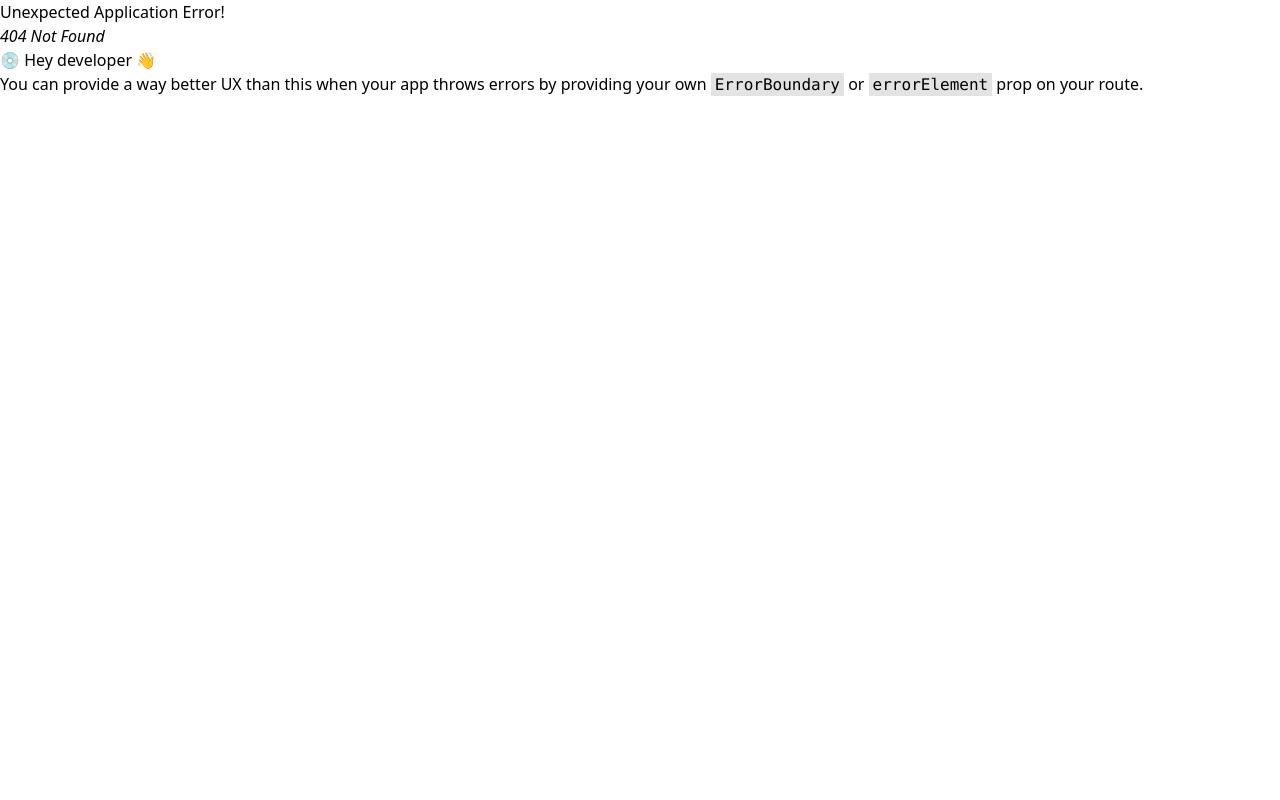
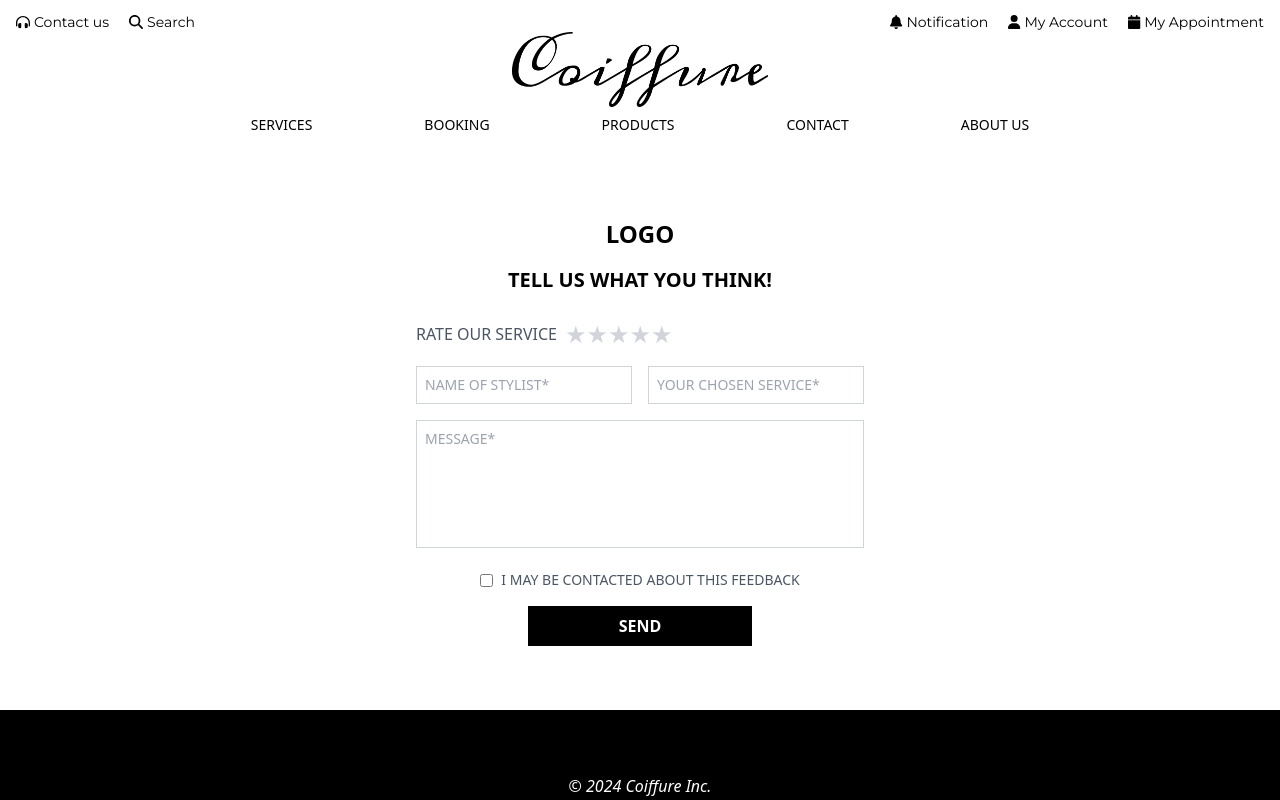
Before and after one commit to nguyenmse181820/HairSalon_FRONT, a React (Vite) app: page /feedback in a window 1280 px wide. Before the commit this address had no page. Shown: the top 800 px of the page. Built offline with nearby package versions, Linux system fonts and the light colour scheme.

Commit message:
feedbakpage

```diff
--- a/src/main.jsx
+++ b/src/main.jsx
@@ -7,6 +7,7 @@ import AccountPage from "./pages/AccountPage.jsx";
 import AboutUs from "./pages/AboutUsPage.jsx";
 import ContactPage from "./pages/ContactPage.jsx";
 import ProfilePage from "./pages/ProfilePage.jsx";
+import FeedbackPage from "./pages/FeedbackPage.jsx";
 import CustomerAppointment from './pages/CustomerAppointment.jsx';
 import StylistFrame from "./pages/frame/StylistFrame.jsx";
 import StylistPage from "./pages/stylistpage/StylistPage.jsx";
@@ -45,6 +46,7 @@ const App = () => {
         { path: "about-us", element: <AboutUs /> },
         { path: "contact", element: <ContactPage /> },
         { path: 'appointment', element: <CustomerAppointment /> },
+        { path: 'feedback', element: <FeedbackPage /> },
       ],
     },
     {
--- /dev/null
+++ b/src/pages/FeedbackPage.jsx
@@ -0,0 +1,74 @@
+import React, { useState } from 'react';
+
+export default function FeedbackPage() {
+    const [rating, setRating] = useState(0);
+    const [stylistName, setStylistName] = useState('');
+    const [service, setService] = useState('');
+    const [message, setMessage] = useState('');
+    const [contactPermission, setContactPermission] = useState(false);
+
+    return (
+        <div className="flex flex-col items-center justify-start pt-6 pb-16 bg-white-4">
+            <div className="w-full max-w-md bg-white mt-[-8]">
+                <h1 className="text-center text-2xl font-bold mb-4">LOGO</h1>
+                <h2 className="text-center text-xl font-semibold mb-6">TELL US WHAT YOU THINK!</h2>
+
+                <div className="flex items-center justify-start mb-4">
+                    <span className="mr-2 text-gray-600 font-light">RATE OUR SERVICE</span>
+                    <div className="flex">
+                        {[1, 2, 3, 4, 5].map((star) => (
+                            <button
+                                key={star}
+                                onClick={() => setRating(star)}
+                                className={`text-2xl ${star <= rating ? 'text-black' : 'text-gray-300'}`}
+                            >
+                                ★
+                            </button>
+                        ))}
+                    </div>
+                </div>
+
+                <div className="flex space-x-4 mb-4">
+                    <input
+                        type="text"
+                        placeholder="NAME OF STYLIST*"
+                        value={stylistName}
+                        onChange={(e) => setStylistName(e.target.value)}
+                        className="w-1/2 p-2 border border-gray-300 text-sm"
+                    />
+                    <input
+                        type="text"
+                        placeholder="YOUR CHOSEN SERVICE*"
+                        value={service}
+                        onChange={(e) => setService(e.target.value)}
+                        className="w-1/2 p-2 border border-gray-300 text-sm"
+                    />
+                </div>
+
+                <textarea
+                    placeholder="MESSAGE*"
+                    value={message}
+                    onChange={(e) => setMessage(e.target.value)}
+                    className="w-full p-2 border border-gray-300 h-32 mb-4 text-sm resize-none"
+                />
+
+                <div className="flex items-center justify-center mb-4">
+                    <input
+                        type="checkbox"
+                        checked={contactPermission}
+                        onChange={() => setContactPermission(!contactPermission)}
+                        className="mr-2"
+                    />
+                    <span className="text-sm text-gray-600">I MAY BE CONTACTED ABOUT THIS FEEDBACK</span>
+                </div>
+
+                <div className="flex justify-center">
+                    <button className="w-1/2 bg-black text-white py-2 text-center font-semibold">
+                        SEND
+                    </button>
+                </div>
+
+            </div>
+        </div>
+    );
+}
--- a/src/pages/stylistpage/Earning.jsx
+++ b/src/pages/stylistpage/Earning.jsx
@@ -209,7 +209,7 @@ function Earning() {
                     <p className="text-sm text-gray-500 mt-2">
                         Compared to last month:
                         <span className={`${compare >= 0 ? 'text-green-500' : 'text-red-500'} font-semibold`}>
-                            {compare >= 0 ? `+${compare.toFixed(2)}` : `${compare.toFixed(2)}`}%</span>
+                            {compare >= 0 ? ` +${compare.toFixed(2)}` : `${compare.toFixed(2)}`}%</span>
                     </p>
                     <div className="bg-white rounded-lg p-6  mt-6">
                         <h4 className="text-lg font-semibold mb-4 text-gray-700 uppercase">Earnings by Month</h4>
@@ -221,23 +221,27 @@ function Earning() {
 
             {/* Recent Transactions */}
             <div className="bg-white rounded-lg p-6 shadow-lg">
-                <h4 className="text-lg font-semibold mb-2 text-gray-700">Recent Transactions</h4>
+                <h4 className="text-lg font-semibold text-black mb-2 uppercase">Recent Transactions</h4>
                 <hr />
-                <table className="w-full text-left text-gray-700 mt-1">
+                <table className="w-full text-left mt-1">
                     <thead>
+                        <tr className="text-lg font-semibold text-black">
+                            <th className="py-2 px-3">Date</th>
+                            <th className="py-2 px-3">Type</th>
+                            <th className="py-2 px-3">Amount</th>
+                            <th className="py-2 px-3">Status</th>
+                            <th className="py-2 px-3">Method</th>
+                        </tr>
+                    </thead>
+                    <tbody>
                         <tr>
-                            <th className="p-2">Type</th>
-                            <th className="p-2">Amount</th>
-                            <th className="p-2">Status</th>
-                            <th className="p-2">Method</th>
+                            <td colSpan="5">
+                                <hr className="w-full border-gray-300 my-2" />
+                            </td>
                         </tr>
-
-                    </thead>
-                    <hr className="border-gray-300" />
-
-                    <tbody>
                         {appointments.map((appointment) => (
                             <tr key={appointment.id}>
+                                <td className="p-2">{appointment.date}</td>
                                 <td className="p-2">{appointment.serviceType}</td>
                                 <td className="p-2">${appointment.value}</td>
                                 <td
```
